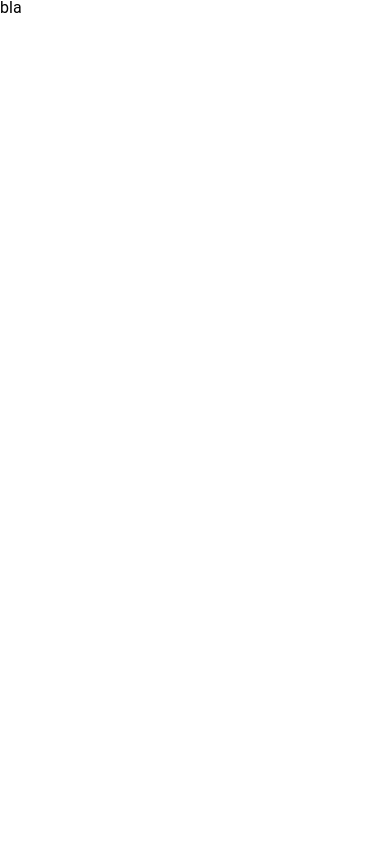
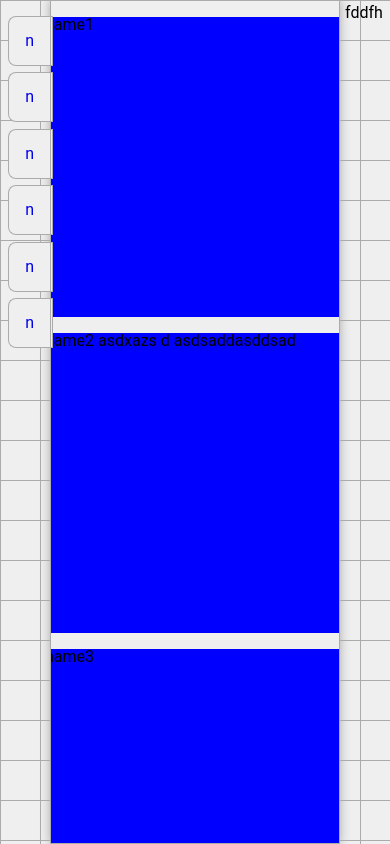
Before and after one commit to callmemb/mobileCounter, a React (Vite) app: page / in a window 390 px wide. Built offline with nearby package versions, Linux system fonts and the light colour scheme.

Commit message:
side for mobile

```diff
--- a/package.json
+++ b/package.json
@@ -4,7 +4,7 @@
   "version": "0.0.0",
   "type": "module",
   "scripts": {
-    "dev": "vite",
+    "dev": "vite --host",
     "build": "tsc -b && vite build",
     "lint": "eslint .",
     "preview": "vite preview"
--- a/src/App.css
+++ b/src/App.css
@@ -1,3 +1,56 @@
-body{
+#app {
+
+  display: grid;
+  grid-template-areas: 'a m n';
+  grid-template-columns: minmax(50px, 1fr) minmax(0px, 500px) minmax(50px, 1fr);
+  grid-template-rows: 100%;
+  height: 100vh;
+  height: 100dvh;
+  margin: 0 auto;
+
+  aside {
+    grid-area: a;
+  }
+
+  nav {
+    grid-area: n;
+
+    margin: 5px;
+  }
+
+  nav,
+  aside {
+    z-index: 2;
+    overflow: visible;
+  }
+
+  main {
+    grid-area: m;
+    background: var(--bg-base);
+    box-sizing: border-box;
+    border: 1px solid var(--border-base);
+    box-shadow: 0 0 10px var(--border-base);
+
+    overflow: auto;
+    scroll-behavior: smooth;
+    scroll-snap-type: y mandatory;
+
+
+    display: flex;
+    flex-direction: column;
+    align-items: center;
+    gap: 1rem;
+    padding: 1rem;
+
+    div {
+      scroll-snap-align: center;
+      height: 300px;
+      width: 300px;
+      background: blue;
+      min-height: 300px;
+    }
+
+  }
+
 
 }
--- a/src/App.tsx
+++ b/src/App.tsx
@@ -1,9 +1,49 @@
+import Side from "./components/side/component";
+
+const counters = [
+  {
+    id: "1",
+    name: "name1",
+  },
+  {
+    id: "2",
+    name: "name2 asdxazs d asdsaddasddsad",
+  },
+  {
+    id: "3",
+    name: "name3",
+  },
+  {
+    id: "4",
+    name: "name4",
+  },
+  {
+    id: "5",
+    name: "name5",
+  },
+  {
+    id: "6",
+    name: "name6",
+  },
+];
 
 function App() {
+  return (
+    <div id="app">
+      {/* top left corner on desktop for logo and shit */}
+      {/* <header></header> */}
 
-  return (
-    <div>bla</div>
-  )
+      <aside>
+        <Side counters={counters} />
+      </aside>
+      <main>
+        {counters.map((c) => (
+          <div key={c.id} id={c.id}>{c.name}</div>
+        ))}
+      </main>
+      <nav>fddfh</nav>
+    </div>
+  );
 }
 
-export default App
+export default App;
--- /dev/null
+++ b/src/components/side/component.tsx
@@ -0,0 +1,36 @@
+import { useState, TouchEvent } from "react";
+import Link from "./link";
+
+export default function Side({ counters }: { counters: object[] }) {
+  const [touchHover, setTouchHover] = useState<string | null>(null);
+
+  const onTouchMove = (e: TouchEvent<HTMLElement>) => {
+    const t = e.touches[0];
+    const link = document.elementFromPoint(t.clientX, t.clientY) as HTMLElement;
+    setTouchHover(link?.dataset?.link || null);
+  };
+  const onTouchEnd = () => {
+    if (typeof touchHover === "string") {
+      window.location.hash = "" + touchHover;
+    }
+    setTouchHover(null);
+  };
+
+  return (
+    <div
+      className="side"
+      onTouchMove={onTouchMove}
+      onTouchStart={onTouchMove}
+      onTouchEnd={onTouchEnd}
+    >
+      {counters.map((c) => (
+        <Link
+          key={c.id}
+          name={c.name}
+          id={c.id}
+          isHover={touchHover === c.id}
+        />
+      ))}
+    </div>
+  );
+}
--- /dev/null
+++ b/src/components/side/link.tsx
@@ -0,0 +1,20 @@
+export default function Link({
+  id,
+  name,
+  isHover,
+}: {
+  id: string;
+  name: string;
+  isHover?: boolean;
+}) {
+  return (
+    <a href={`#${id}`} data-href={id} className={`link ${isHover ? "hover" : ""}`}>
+      <div data-link={id} className="icon">
+        {name[0]}
+      </div>
+      <div data-link={id} className="text">
+        {name}
+      </div>
+    </a>
+  );
+}
--- /dev/null
+++ b/src/components/side/styles.css
@@ -0,0 +1,115 @@
+.side {
+
+  container-type: inline-size;
+  container-name: side;
+
+  touch-action: none;
+
+  overflow: visible;
+  z-index: 2;
+  display: flex;
+  gap: .4rem;
+  padding-top: 1rem;
+  flex-direction: column;
+  align-items: flex-end;
+
+  min-height: 100vh;
+  min-height: 100dvh;
+
+  .link {
+    text-decoration: none;
+    position: relative;
+    overflow: visible;
+    display: flex;
+
+    * {
+      -webkit-user-select: none;
+      /* Safari */
+      -ms-user-select: none;
+      /* IE 10 and IE 11 */
+      user-select: none;
+      /* Standard syntax */
+
+    }
+
+    .text {
+      background-color: var(--bg-base);
+      height: 100%;
+      text-wrap: nowrap;
+      overflow: clip;
+      display: flex;
+      align-items: center;
+      padding: 1rem;
+      border-radius: 1rem 0 0 1rem;
+      border: 1px solid var(--border-base);
+
+      &:hover {
+        background-color: var(--bg-hero);
+      }
+    }
+
+    .icon {
+      display: none;
+      background-color: var(--bg-base);
+    }
+
+    @container (max-width: 250px) {
+
+      .icon {
+        display: block;
+        overflow: hidden;
+        white-space: nowrap;
+        text-align: center;
+        padding: 1rem;
+        border-radius: .5rem 0 0 .5rem;
+        transition: all 300ms ease-in;
+        border: 1px solid var(--border-base);
+        border-right-width: 0;
+      }
+
+      .text {
+        position: absolute;
+        left: 100%;
+        max-width: 3px;
+        padding: 0;
+        border-radius: 0;
+        transition: all 300ms ease-in;
+        border-right: 3px double var(--border-base);
+        border-top: 1px solid var(--border-base);
+        border-bottom: 1px solid var(--border-base);
+        border-left: 0;
+        transition-delay: 100ms;
+      }
+
+      @media(hover: hover) {
+        &:hover {
+          .text {
+            max-width: 20rem;
+            padding: 0 1rem;
+            background-color: var(--bg-hero)
+          }
+
+          .icon {
+            background-color: var(--bg-hero)
+          }
+        }
+      }
+
+      @media(hover: none) {
+        &.hover {
+          .text {
+            max-width: 20rem;
+            padding: 0 1rem;
+            background-color: var(--bg-hero)
+          }
+
+          .icon {
+            background-color: var(--bg-hero)
+          }
+
+        }
+      }
+    }
+
+  }
+}
--- a/src/index.css
+++ b/src/index.css
@@ -1,5 +1,7 @@
 @import './reset.css';
 @import './App.css';
+
+@import './components/side/styles.css';
 
 @font-face {
   font-family: 'Regular';
@@ -7,5 +9,26 @@
 }
 
 :root {
+
+  --bg-base: #efefef;
+  --bg-hero: rgb(179, 255, 191);
+
+  --border-base: #ababab;
+  --border-primary: #2f4;
+
+  --font-base: #444;
+
+
+
+}
+
+:root {
   font-family: "Roboto", sans-serif;
+
+  background-size: 40px 40px;
+  background-color: var(--bg-base);
+  background-image:
+    linear-gradient(to right, var(--border-base) 1px, transparent 1px),
+    linear-gradient(to bottom, var(--border-base) 1px, transparent 1px);
+
 }
--- a/src/reset.css
+++ b/src/reset.css
@@ -22,6 +22,7 @@ time, mark, audio, video {
 	font-size: 100%;
 	font: inherit;
 	vertical-align: baseline;
+	box-sizing: border-box;
 }
 /* HTML5 display-role reset for older browsers */
 article, aside, details, figcaption, figure,
```
